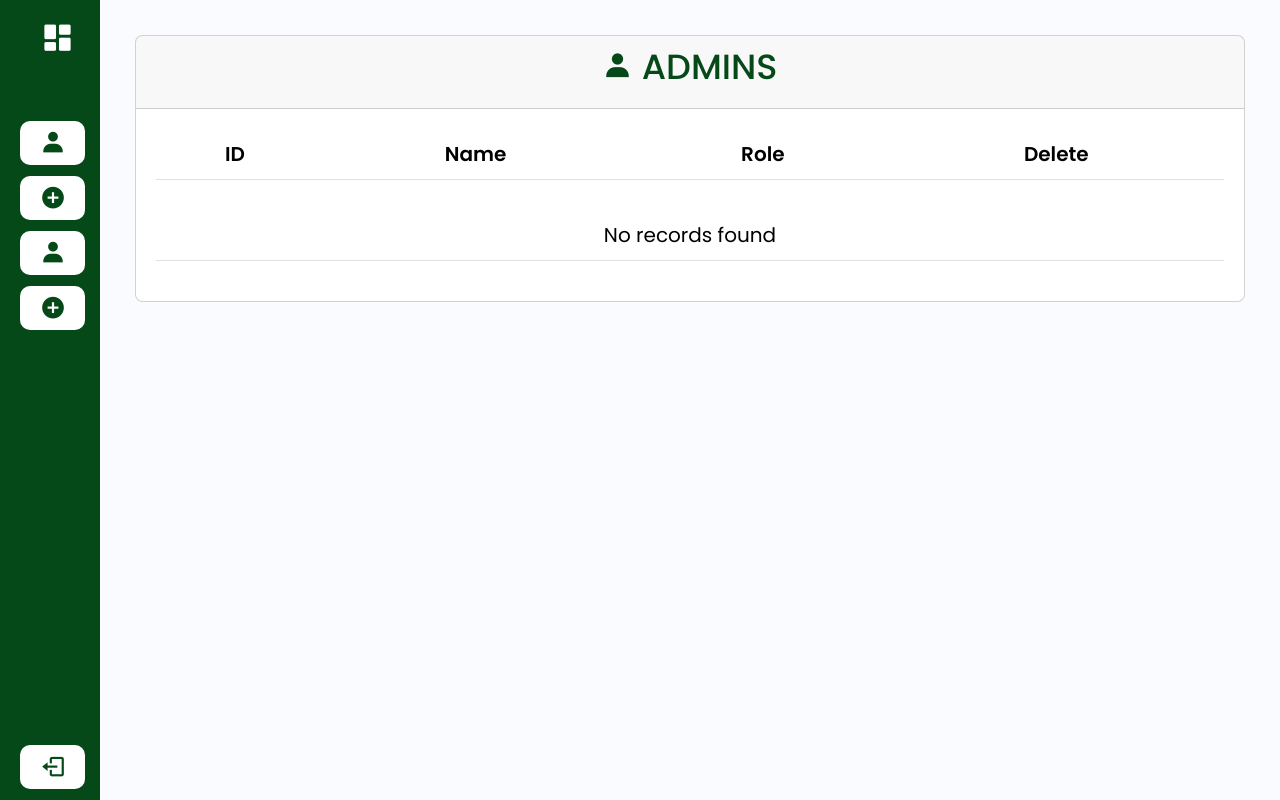
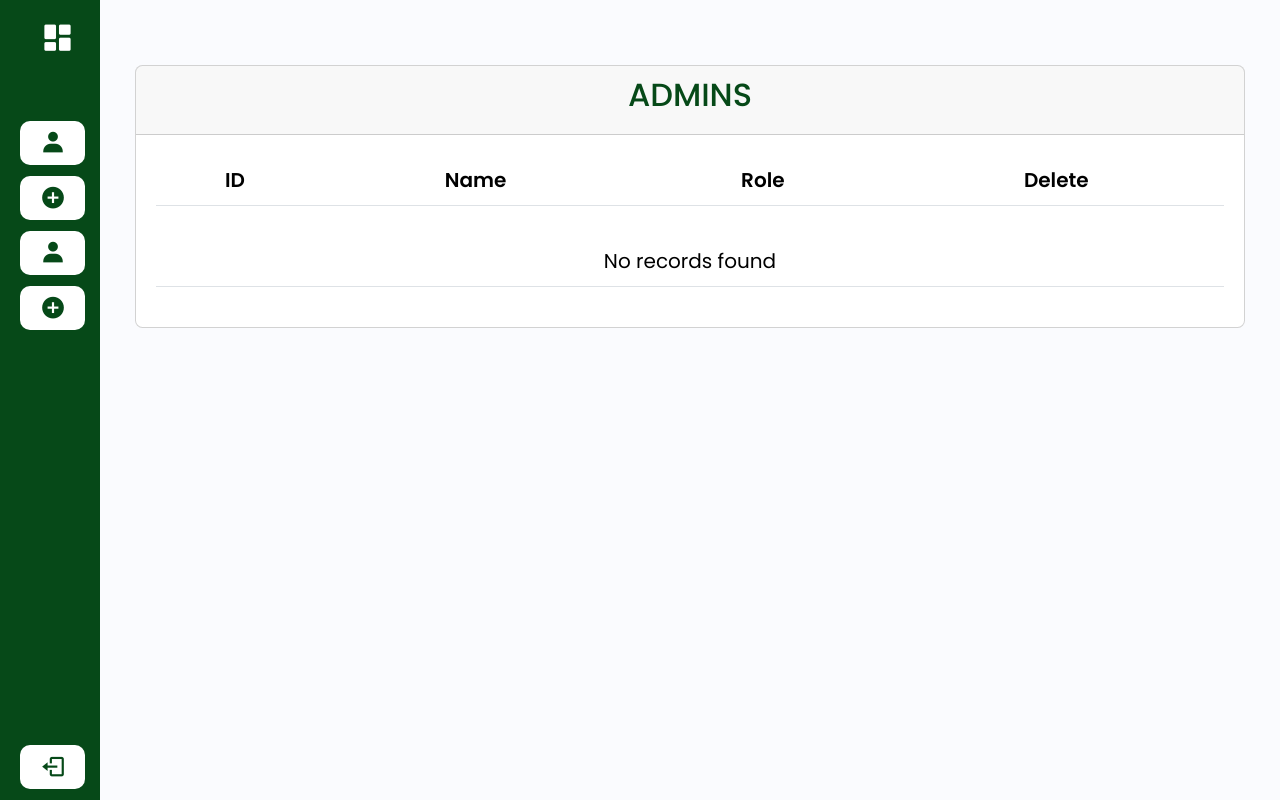
Before and after one commit to denisesarona/ExploreCCATAdmin, a PHP site: page /admin/admin.php in a window 1280 px wide. Run offline with PHP 8.4, Linux system fonts and the light colour scheme; data that the repository does not hold is empty.

Commit message:
Finalize admin list page

```diff
--- a/admin/admin.php
+++ b/admin/admin.php
@@ -8,9 +8,9 @@
 <div class="container">
     <div class="row">
         <div class="col-md-12">
-            <div class="card mt-4">
+            <div class="card mt-5">
                 <div class="card-header d-flex justify-content-center align-items-center">
-                    <h4 style="font-family: 'Poppins', sans-serif; font-size: 35px; color:#064918"><i class='bx bxs-user' style="font-size: 30px;"></i> ADMINS</h4>
+                    <h4 style="font-family: 'Poppins', sans-serif; font-size: 32px; color:#064918">ADMINS</h4>
                 </div>
                 <div class="card-body">
                     <!--------------- USERS TABLE --------------->
@@ -28,7 +28,6 @@
                                 $users = getData("users"); // FUNCTION TO FETCH USER DATA FROM THE DATABASE
                                 if(mysqli_num_rows($users) > 0){ // CHECK IF THERE ARE ANY USERS
                                     foreach($users as $item){ // ITERATE THROUGH EACH USER
-
                                         $user_id = $item['user_id'];
                                         // Fetch current role from the database
                                         $query = "SELECT role FROM users WHERE user_id = $user_id"; // Adjust table and column names as per your database structure
@@ -70,5 +69,9 @@
                         </tbody>
                     </table>
                 </div>
+            </div>
+        </div>
+    </div>
+</div>
 <!--------------- FOOTER --------------->
 <?php include('includes/footer.php'); ?>
--- a/admin/assets/css/sidebar.css
+++ b/admin/assets/css/sidebar.css
@@ -47,7 +47,7 @@ body {
 }
 
 #sidebar.expand {
-    width: 260px;
+    width: 500px;
     min-width: 260px;
 }
 
--- a/admin/includes/sidebar.php
+++ b/admin/includes/sidebar.php
@@ -23,13 +23,13 @@
         <li class="sidebar-item">
             <a href="#" class="sidebar-link">
             <i class='bx bxs-user'></i>
-                <span>ADMINS</span>
+                <span>FACULTY MEMBERS</span>
             </a>
         </li>
         <li class="sidebar-item">
             <a href="#" class="sidebar-link">
             <i class='bx bxs-plus-circle'></i>
-                <span>ADD ADMIN</span>
+                <span>ADD FACULTY MEMBERS</span>
             </a>
         </li>
     </ul>
```
Lines whose indentation alone changed are shown as unchanged.
